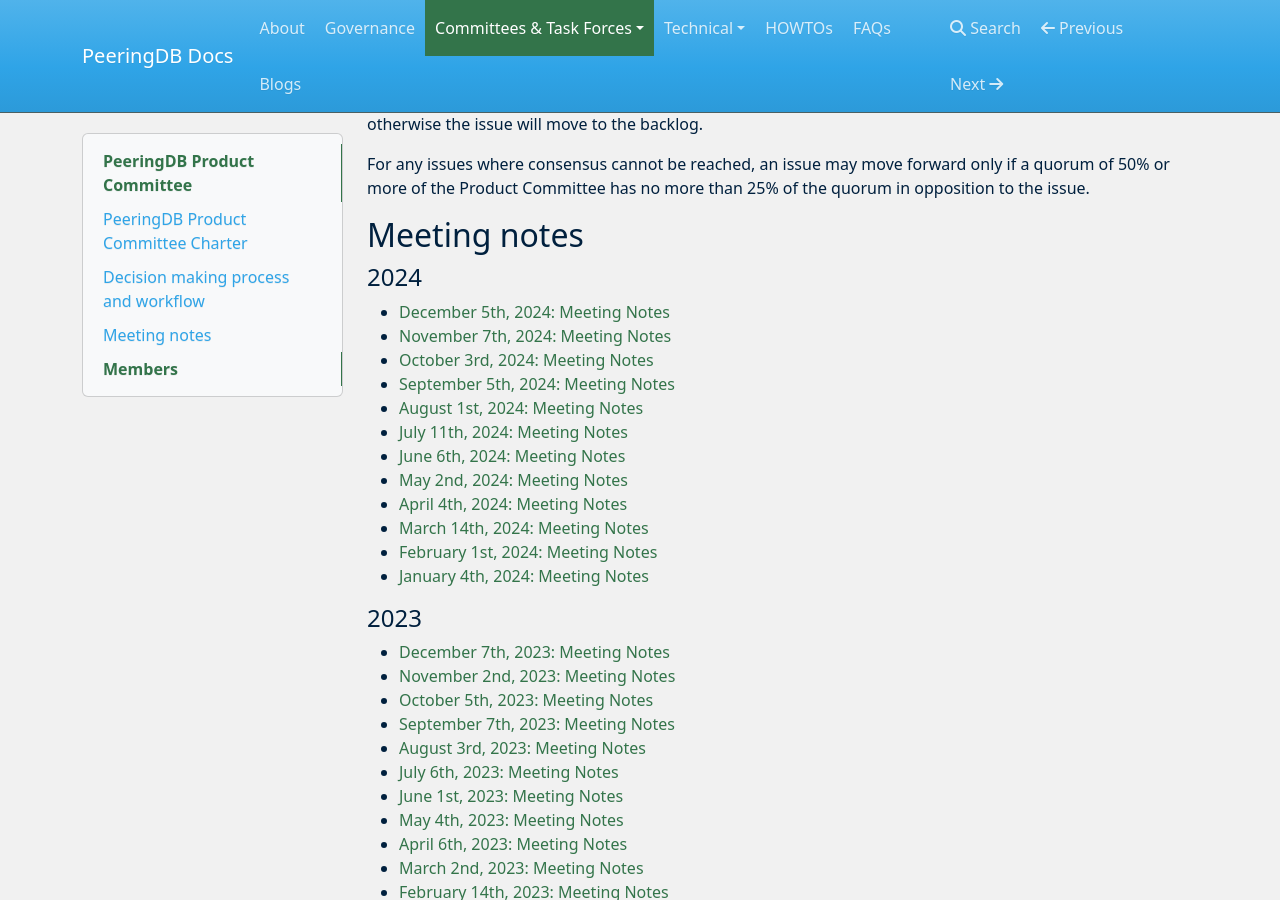
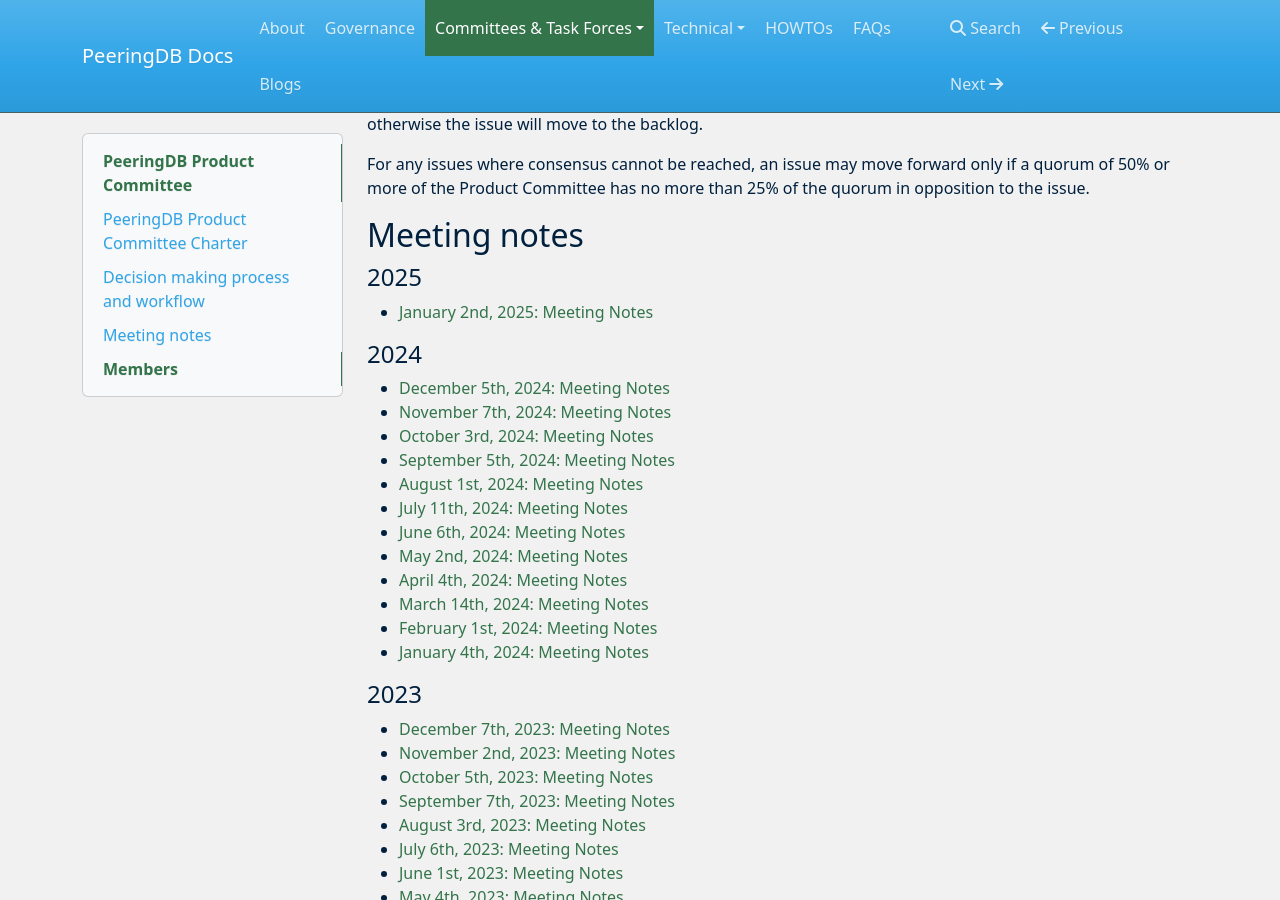
Before and after one commit to peeringdb/docs, an MkDocs documentation site: the page built from docs/committee/product/index.md, in a window 1280 px wide and 900 px high, scrolled down 2511 px. Built offline with MkDocs 1.6.1, drawn with Linux system fonts in a browser that asks for light colours; nearby versions of some CDN libraries.

Commit message:
Jan 2025 PC meeting notes (#356)
PDF of notes and updated index

```diff
--- a/docs/committee/product/index.md
+++ b/docs/committee/product/index.md
@@ -8,6 +8,10 @@
 {!docs/committee/product/workflow.md!}
 
 ## Meeting notes
+
+#### 2025
+
+- [January 2nd, 2025: Meeting Notes](notes/2025-01-02_Product_Committee_Notes.pdf)
 
 #### 2024
 
```
Also changed, not shown: 1 other file.
